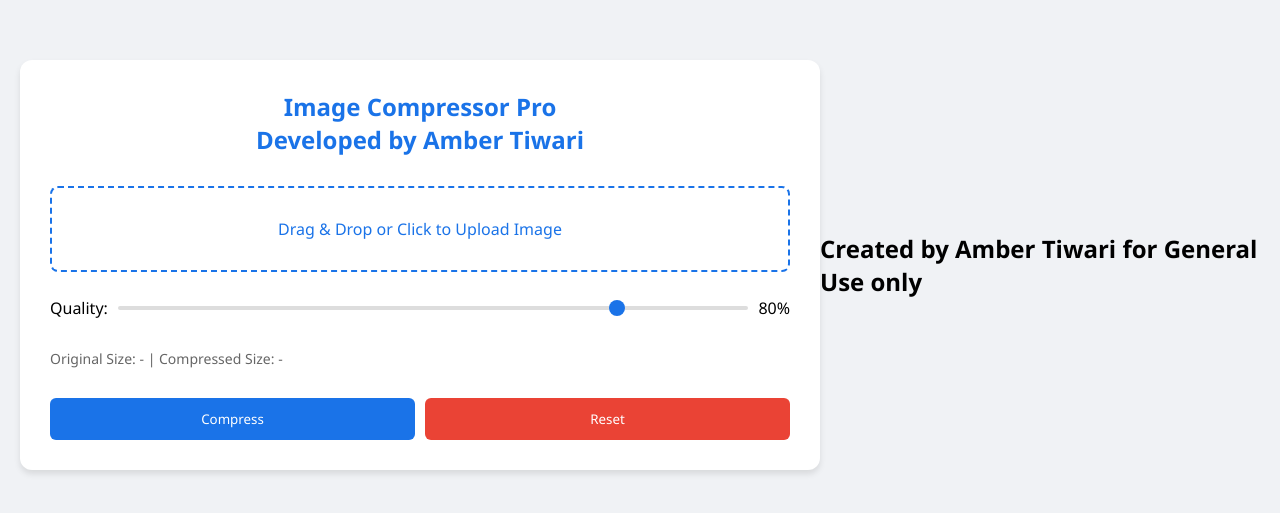
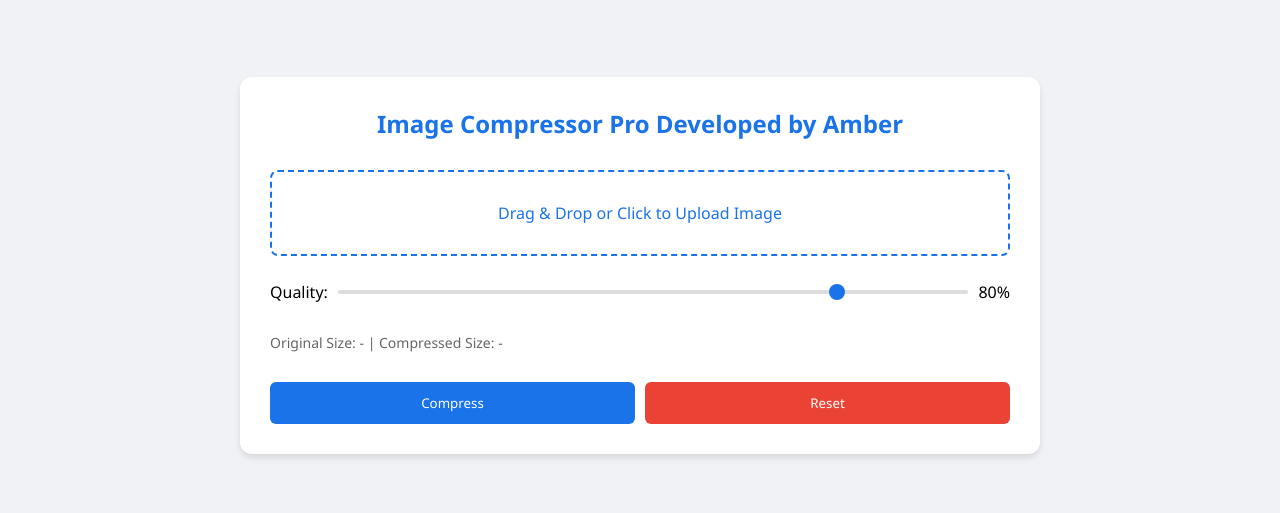
Before and after one commit to Priyankatraders/IMAGE-COMPRESSOR, a plain HTML site: page index.html in a window 1280 px wide. Shown: the part 135-648 px from the top of the page. Drawn offline with Linux system fonts and the light colour scheme.

Commit message:
Update index.html

```diff
--- a/index.html
+++ b/index.html
@@ -3,7 +3,7 @@
 <head>
     <meta charset="UTF-8">
     <meta name="viewport" content="width=device-width, initial-scale=1.0">
-    <title>Image Compressor Pro <br> Developed by Amber Tiwari</title>
+    <title>Image Compressor Pro by Amber</title>
     <style>
         * {
             margin: 0;
@@ -178,7 +178,7 @@
 </head>
 <body>
     <div class="container">
-        <h1>Image Compressor Pro <br> Developed by Amber Tiwari</h1>
+        <h1>Image Compressor Pro Developed by Amber</h1>
 
         <div class="upload-section" id="dropZone">
             <input type="file" id="uploadInput" accept="image/*">
@@ -332,6 +332,5 @@
             return parseFloat((bytes / Math.pow(k, i)).toFixed(2)) + ' ' + sizes[i];
         }
     </script>
-    <h2>Created by Amber Tiwari for General Use only </h2>
 </body>
 </html>
```
